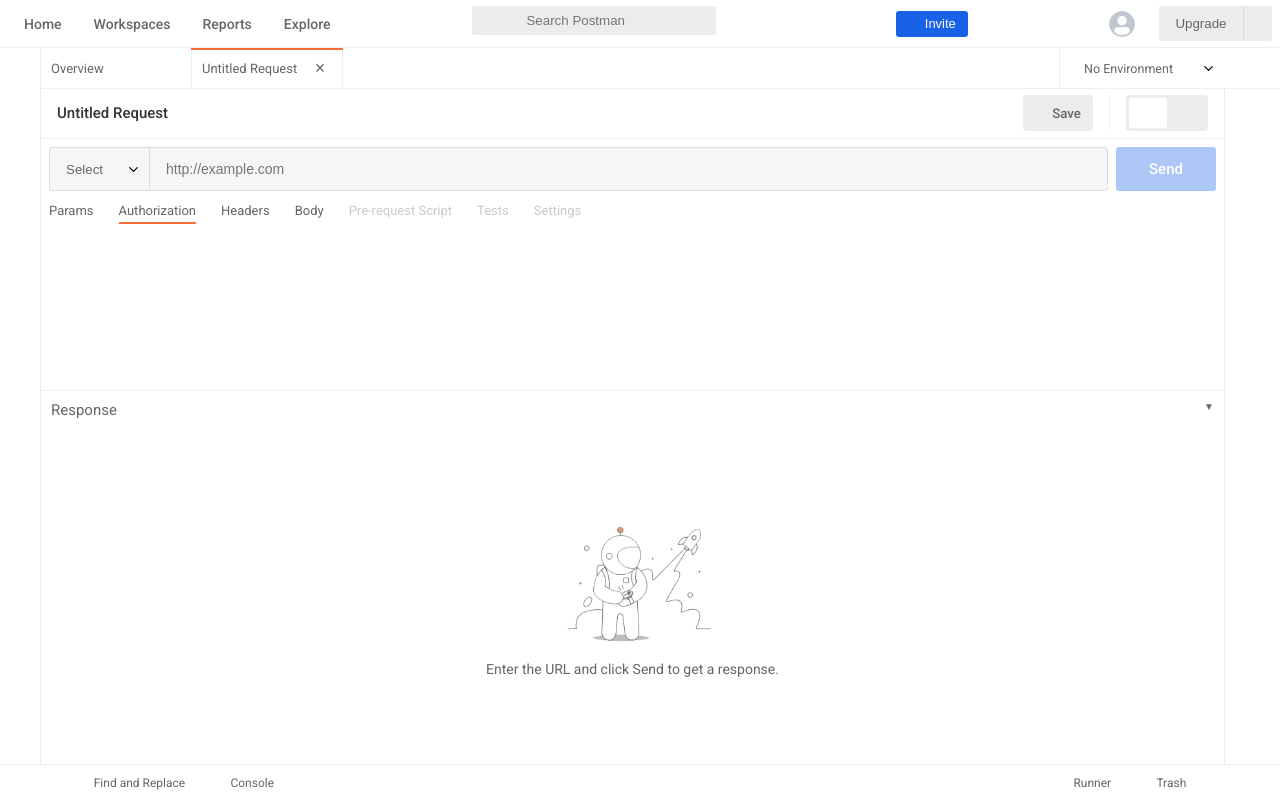
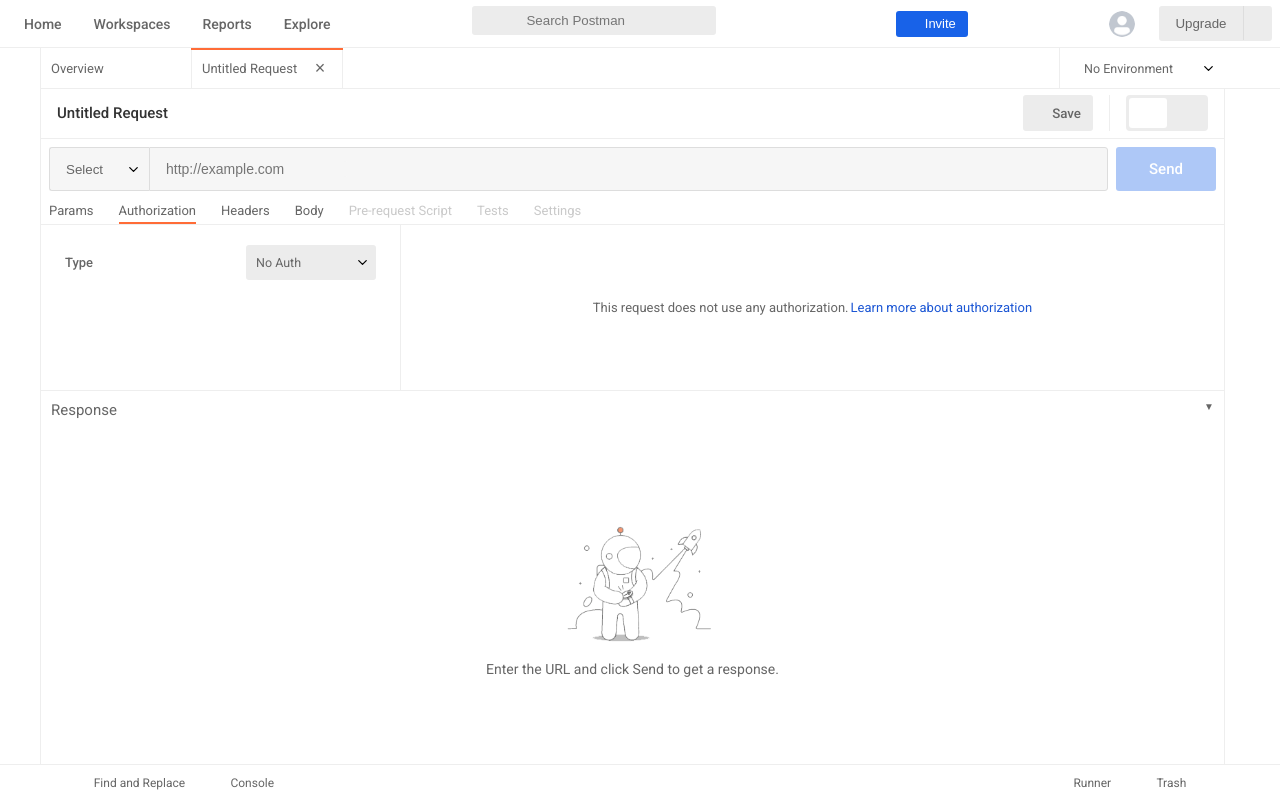
Before and after one commit to vugarsafarzada/postman-web-clone, a React (Create React App) app: page / in a window 1280 px wide. Both pictures are taken after a click on the item "Authorization". Built offline with nearby package versions, Linux system fonts and the light colour scheme; a web font is replaced by a local one.

Commit message:
Auth headers form - wip

```diff
--- a/src/components/playground/AuthHeaders.js
+++ b/src/components/playground/AuthHeaders.js
@@ -1,9 +1,15 @@
-import { useContext } from 'react';
+import { useContext, useState } from 'react';
 import { Context } from '../../Store';
 import styles from './playground.module.css';
 
 const AuthHeaders = () => {
   const { state } = useContext(Context);
+
+  const [authType, setAuthType] = useState('');
+  const [bearer, setBearer] = useState('');
+  const [authKey, setAuthKey] = useState('');
+  const [authValue, setAuthValue] = useState('');
+
   return (
     <div
       className={
@@ -11,7 +17,83 @@
           ? styles.payload_wrapper_full
           : styles.payload_wrapper
       }
-    ></div>
+    >
+      <div className={styles.auth_two_col}>
+        <div className={styles.auth_left_col}>
+          <div>
+            <span>Type</span>
+            <select
+              value={authType}
+              onChange={(e) => setAuthType(e.target.value)}
+            >
+              <option value="">No Auth</option>
+              <option value="bearer">Bearer Token</option>
+              <option value="apiKey">API Key</option>
+              <option disabled>Basic Auth</option>
+              <option disabled>Digest Auth</option>
+              <option disabled>OAuth 1.0</option>
+              <option disabled>OAuth 2.0</option>
+              <option disabled>Hawk Authentication</option>
+              <option disabled>AWS Signature</option>
+            </select>
+          </div>
+          {authType !== '' && (
+            <p>
+              The authorization header will be automatically generated when you
+              send the request.
+              <span>Learn more about authorization</span>
+            </p>
+          )}
+        </div>
+        <div
+          className={
+            authType === ''
+              ? styles.auth_right_col_blank
+              : styles.auth_right_col
+          }
+        >
+          {authType === '' && (
+            <p>
+              This request does not use any authorization.
+              <span>Learn more about authorization</span>
+            </p>
+          )}
+          {authType === 'bearer' && (
+            <div>
+              <span>Token</span>
+              <div>
+                <textarea
+                  value={bearer}
+                  onChange={(e) => setBearer(e.target.value)}
+                />
+              </div>
+            </div>
+          )}
+          {authType === 'apiKey' && (
+            <>
+              <div>
+                <span>Key</span>
+                <div>
+                  <input
+                    value={authKey}
+                    onChange={(e) => setAuthKey(e.target.value)}
+                  />
+                </div>
+              </div>
+              <div>
+                <span>Value</span>
+                <div>
+                  <input
+                    value={authValue}
+                    onChange={(e) => setAuthValue(e.target.value)}
+                  />
+                </div>
+              </div>
+            </>
+          )}
+        </div>
+      </div>
+    </div>
   );
 };
 
--- a/src/components/playground/playground.module.css
+++ b/src/components/playground/playground.module.css
@@ -713,6 +713,120 @@
   background-color: var(--td-input-focus-bg);
 }
 
+/* Auth headers styles */
+
+.auth_two_col {
+  height: 100%;
+  display: grid;
+  grid-template-columns: 360px 1fr;
+  border-top: 1px solid var(--border-color);
+}
+
+.auth_left_col {
+  border-right: 1px solid var(--border-color);
+  padding: 10px 1.5rem;
+}
+
+.auth_left_col > div:first-of-type {
+  display: flex;
+  align-items: center;
+  justify-content: space-between;
+  margin-block-start: 10px;
+}
+
+.auth_left_col > div:first-of-type span {
+  color: var(--text-color);
+  font-size: 13px;
+  font-weight: 500;
+}
+
+.auth_left_col > div:first-of-type select {
+  border: none;
+  -webkit-appearance: none;
+  appearance: none;
+  border-radius: 3px;
+  font-family: inherit;
+  background: var(--light-bg) url('../../images/chevron-down.svg') no-repeat;
+  background-size: 15px;
+  background-position: 95% center;
+  padding: 10px 20px 10px 10px;
+  cursor: pointer;
+  font-size: 12.5px;
+  color: var(--text-color);
+  width: 130px;
+}
+
+.auth_left_col p {
+  font-size: 12.5px;
+  color: var(--text-color);
+  line-height: 1.5;
+  margin-block: 1rem;
+}
+
+.auth_left_col p span {
+  color: var(--blue);
+}
+
+.auth_right_col {
+  display: flex;
+  flex-direction: column;
+  margin-block-start: 10px;
+  padding: 20px 1rem;
+}
+
+.auth_right_col_blank {
+  display: grid;
+  place-content: center;
+}
+
+.auth_right_col_blank p {
+  font-size: 13px;
+  color: var(--text-color);
+  line-height: 1.5;
+  margin-block: 1rem;
+}
+
+.auth_right_col_blank p span {
+  color: var(--blue);
+  margin-left: 2px;
+}
+
+.auth_right_col > div {
+  display: grid;
+  align-items: start;
+  grid-template-columns: 220px 1fr;
+  margin-bottom: 1rem;
+}
+
+.auth_right_col > div span {
+  color: var(--text-color);
+  font-size: 13px;
+  height: 30px;
+  display: flex;
+  align-items: center;
+}
+
+.auth_right_col > div input,
+.auth_right_col > div textarea {
+  color: var(--text-color);
+  font-size: 13px;
+  border: 1px solid var(--drawer-border-color);
+  border-radius: 4px;
+  width: 250px;
+}
+
+.auth_right_col > div input {
+  padding: 8px;
+}
+
+.auth_right_col > div textarea {
+  padding: 4px;
+  max-height: 100px;
+  min-height: 60px;
+  max-width: 400px;
+  min-width: 250px;
+}
+
 /* Response styles */
 
 .response_panel {
--- a/src/components/tabs/TabHistory.js
+++ b/src/components/tabs/TabHistory.js
@@ -35,14 +35,17 @@
     <div className={styles.history_list}>
       {listItems.map((group, i) => (
         <div className={styles.history_group} key={`req-history-group-${i}`}>
-          <details>
+          <details open>
             <summary>{group.date}</summary>
             <div>
               <ul>
                 {group.requests.map((req, j) => {
                   const item = req.split(' : ')[1];
                   return (
-                    <li key={`req-history-item-${i}-${j}`}>
+                    <li
+                      key={`req-history-item-${i}-${j}`}
+                      title={item.split(' ')[1]}
+                    >
                       <span>{item.split(' ')[0]}</span>
                       {item.split(' ')[1]}
                     </li>
```
